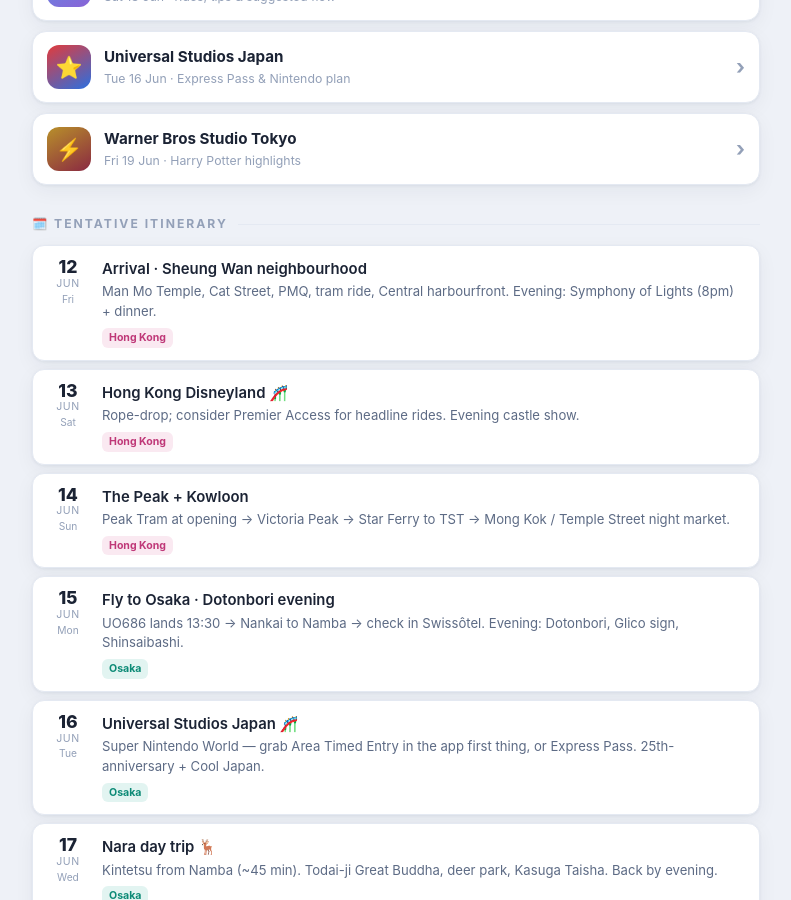
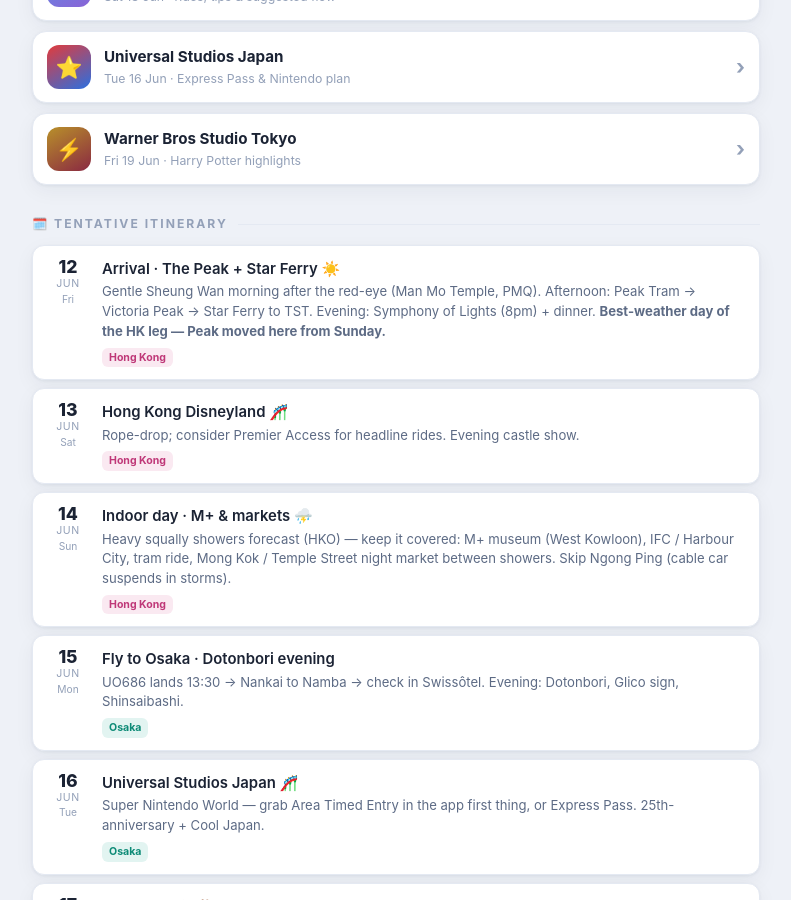
Before and after one commit to rishisareen/rishisareen.github.io, a Jekyll site: the page japan/trip.html, which Jekyll copies as it is, in a window 1280 px wide and 900 px high, scrolled down 1650 px. Shown: the whole window, without its empty margins (244-1035 px from the left). Built offline with Jekyll 4.4.1, drawn with Linux system fonts in a browser that asks for light colours.

Commit message:
vault backup: 2026-06-10 08:16:15

```diff
--- a/japan/trip.html
+++ b/japan/trip.html
@@ -247,16 +247,16 @@
 
   <h2 class="sec">🗓️ Tentative Itinerary</h2>
   <div class="day"><div class="dnum"><div class="d">12</div><div class="m">Jun</div><div class="w">Fri</div></div>
-    <div class="body"><div class="anchor">Arrival · Sheung Wan neighbourhood</div>
-      <div class="detail">Man Mo Temple, Cat Street, PMQ, tram ride, Central harbourfront. Evening: Symphony of Lights (8pm) + dinner.</div>
+    <div class="body"><div class="anchor">Arrival · The Peak + Star Ferry ☀️</div>
+      <div class="detail">Gentle Sheung Wan morning after the red-eye (Man Mo Temple, PMQ). Afternoon: Peak Tram → Victoria Peak → Star Ferry to TST. Evening: Symphony of Lights (8pm) + dinner. <b>Best-weather day of the HK leg — Peak moved here from Sunday.</b></div>
       <span class="tag city-hk">Hong Kong</span></div></div>
   <div class="day"><div class="dnum"><div class="d">13</div><div class="m">Jun</div><div class="w">Sat</div></div>
     <div class="body"><div class="anchor">Hong Kong Disneyland 🎢</div>
       <div class="detail">Rope-drop; consider Premier Access for headline rides. Evening castle show.</div>
       <span class="tag city-hk">Hong Kong</span></div></div>
   <div class="day"><div class="dnum"><div class="d">14</div><div class="m">Jun</div><div class="w">Sun</div></div>
-    <div class="body"><div class="anchor">The Peak + Kowloon</div>
-      <div class="detail">Peak Tram at opening → Victoria Peak → Star Ferry to TST → Mong Kok / Temple Street night market.</div>
+    <div class="body"><div class="anchor">Indoor day · M+ &amp; markets ⛈️</div>
+      <div class="detail">Heavy squally showers forecast (HKO) — keep it covered: M+ museum (West Kowloon), IFC / Harbour City, tram ride, Mong Kok / Temple Street night market between showers. Skip Ngong Ping (cable car suspends in storms).</div>
       <span class="tag city-hk">Hong Kong</span></div></div>
   <div class="day"><div class="dnum"><div class="d">15</div><div class="m">Jun</div><div class="w">Mon</div></div>
     <div class="body"><div class="anchor">Fly to Osaka · Dotonbori evening</div>
```
